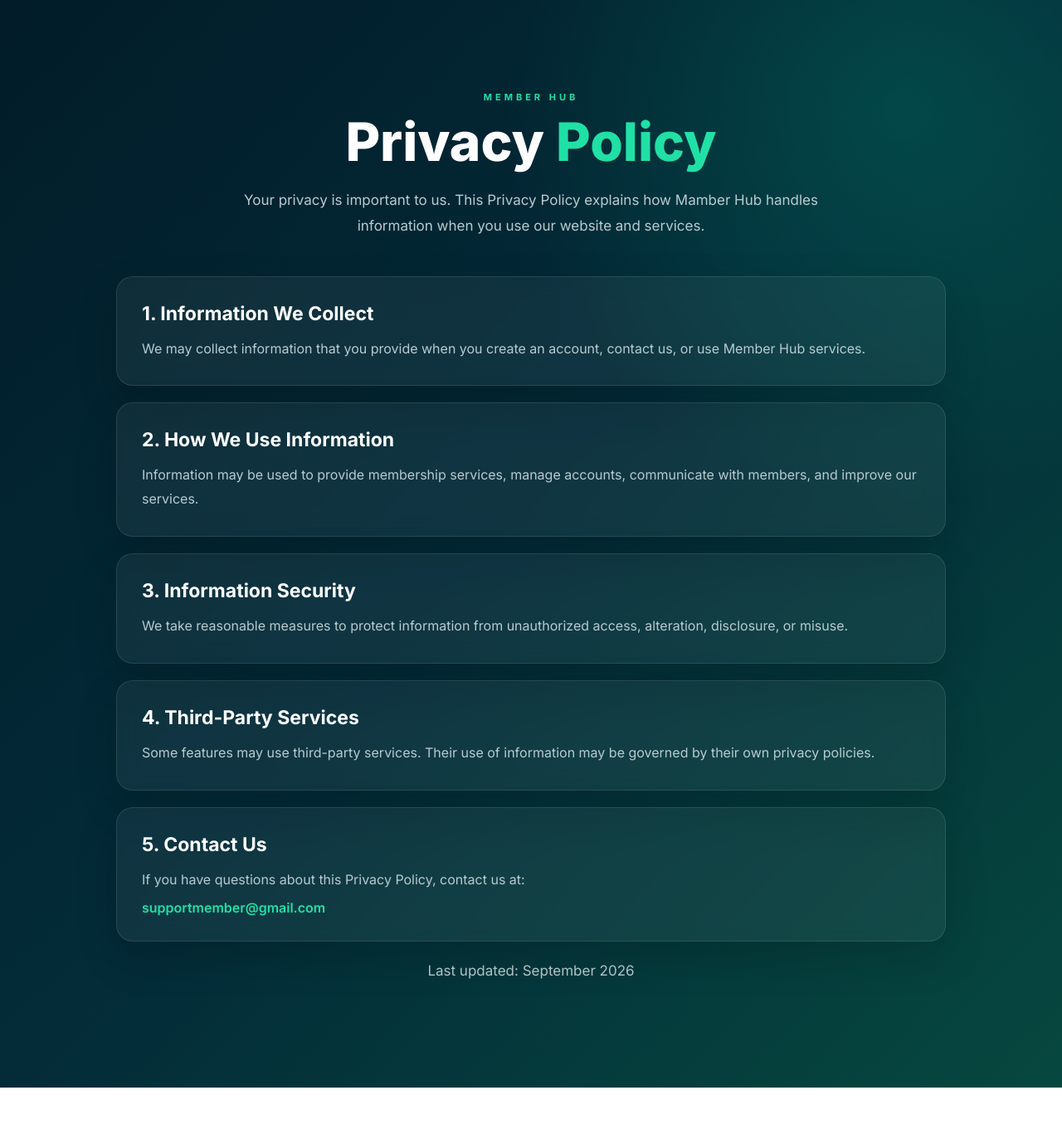
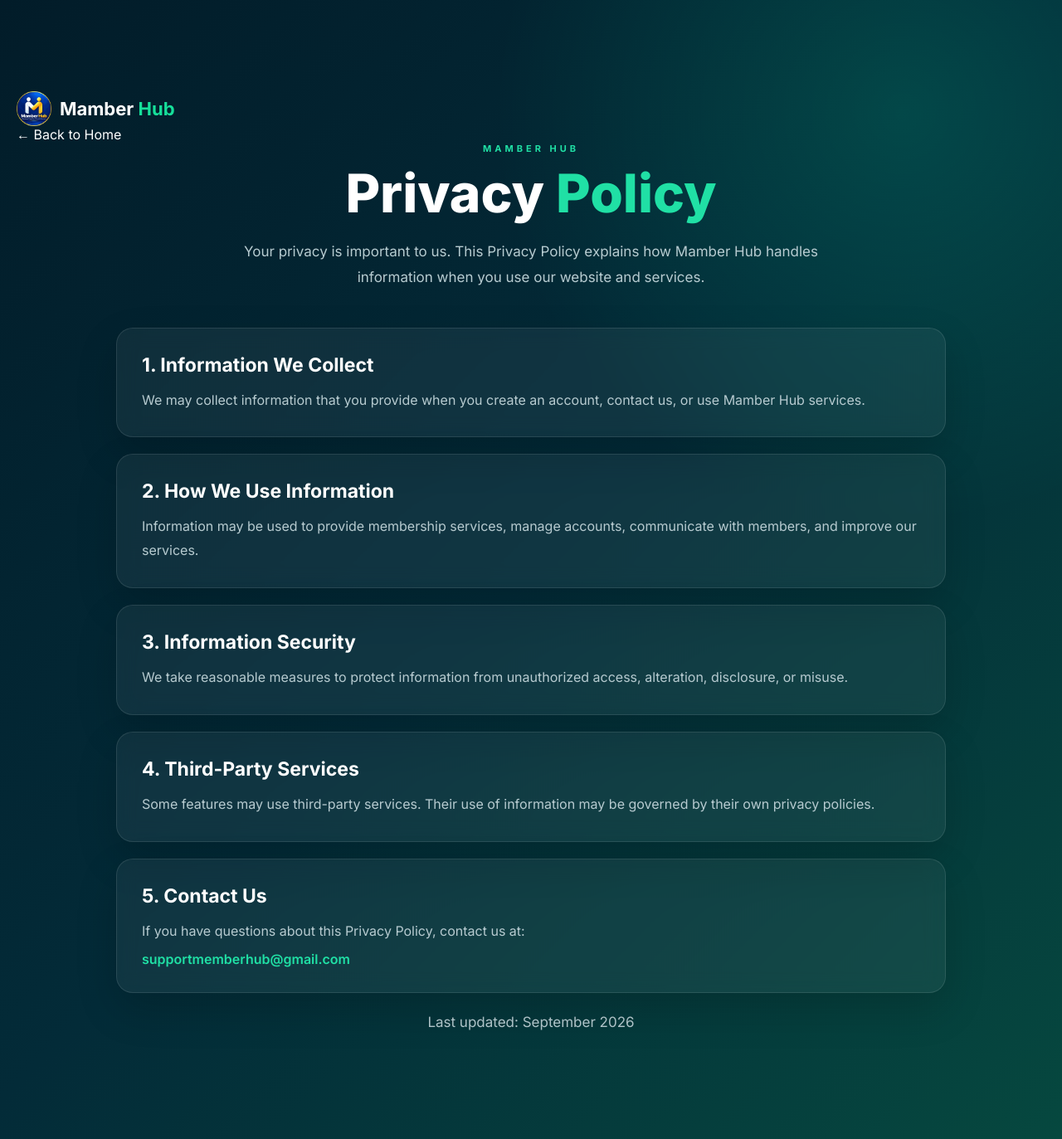
Before and after one commit to MemberHub1/mamber-hub-website, a React (Vite) app in the folder mamber-hub-website/: page /privacy-policy in a window 1280 px wide. Shown: the whole page at 83% size. Before the commit the page ends 1311 px from the top, so only its background shows below. Built offline with nearby package versions, Linux system fonts and the light colour scheme.

Commit message:
Fix support email, brand name, contact form and add back-to-home bar

```diff
--- a/mamber-hub-website/src/pages/AboutUs.jsx
+++ b/mamber-hub-website/src/pages/AboutUs.jsx
@@ -1,10 +1,12 @@
 import React from "react";
+import PageTopBar from "./PageTopBar";
 
 function AboutUs() {
   return (
     <div className="contact-page">
+      <PageTopBar />
       <div className="contact-container">
-        <p className="eyebrow">ABOUT MEMBER HUB</p>
+        <p className="eyebrow">ABOUT MAMBER HUB</p>
 
         <h1>About <span>Us</span></h1>
 
@@ -45,8 +47,8 @@
             to assist you.
           </p>
 
-          <a href="mailto:supportmember@gmail.com">
-            supportmember@gmail.com
+          <a href="mailto:supportmemberhub@gmail.com">
+            supportmemberhub@gmail.com
           </a>
         </div>
       </div>
--- a/mamber-hub-website/src/pages/ContactUs.jsx
+++ b/mamber-hub-website/src/pages/ContactUs.jsx
@@ -1,13 +1,26 @@
 import React from "react";
+import PageTopBar from "./PageTopBar";
+import { SOCIAL_LINKS, SUPPORT_EMAIL, SUPPORT_PHONE, WHATSAPP_URL } from "../links";
 
 function ContactUs() {
+  const [form, setForm] = React.useState({ name: "", email: "", message: "" });
+  const update = (key) => (e) => setForm({ ...form, [key]: e.target.value });
+
+  const sendMessage = (e) => {
+    e.preventDefault();
+    const subject = encodeURIComponent(`Mamber Hub enquiry from ${form.name || "website visitor"}`);
+    const body = encodeURIComponent(`${form.message}\n\nName: ${form.name}\nEmail: ${form.email}`);
+    window.location.href = `mailto:${SUPPORT_EMAIL}?subject=${subject}&body=${body}`;
+  };
+
   return (
     <div className="contact-page">
+      <PageTopBar />
       <div className="contact-container">
         <h1>Contact Us</h1>
 
         <p className="contact-intro">
-          Have a question or need help? Contact the Member Hub support team.
+          Have a question or need help? Contact the Mamber Hub support team.
         </p>
 
         <div className="contact-card">
@@ -15,41 +28,40 @@
 
           <div className="contact-item">
             <strong>Email</strong>
-            <a href="mailto:supportmember@gmail.com">
-              supportmember@gmail.com
-            </a>
+            <a href={`mailto:${SUPPORT_EMAIL}`}>{SUPPORT_EMAIL}</a>
           </div>
 
           <div className="contact-item">
             <strong>Phone</strong>
-            <a href="tel:+92 318 7630194">
-              +92 318 7630194
-            </a>
+            <a href={`tel:${SUPPORT_PHONE}`}>+92 318 7630194</a>
+          </div>
+
+          <div className="contact-item">
+            <strong>WhatsApp</strong>
+            <a href={WHATSAPP_URL} target="_blank" rel="noreferrer">Chat on WhatsApp</a>
+          </div>
+
+          <div className="contact-item">
+            <strong>Follow Us</strong>
+            <span className="contact-socials">
+              {SOCIAL_LINKS.map(({ key, label, href }) => (
+                <a key={key} href={href} target="_blank" rel="noreferrer">{label}</a>
+              ))}
+            </span>
           </div>
         </div>
 
-        <div className="contact-form">
+        <form className="contact-form" onSubmit={sendMessage}>
           <h2>Send Us a Message</h2>
 
-          <input
-            type="text"
-            placeholder="Your Name"
-          />
+          <input type="text" placeholder="Your Name" value={form.name} onChange={update("name")} required />
 
-          <input
-            type="email"
-            placeholder="Your Email"
-          />
+          <input type="email" placeholder="Your Email" value={form.email} onChange={update("email")} required />
 
-          <textarea
-            placeholder="Write your message..."
-            rows="6"
-          ></textarea>
+          <textarea placeholder="Write your message..." rows="6" value={form.message} onChange={update("message")} required></textarea>
 
-          <button type="button">
-            Send Message
-          </button>
-        </div>
+          <button type="submit">Send Message</button>
+        </form>
       </div>
     </div>
   );
--- /dev/null
+++ b/mamber-hub-website/src/pages/PageTopBar.jsx
@@ -0,0 +1,18 @@
+import React from "react";
+import { Link } from "react-router-dom";
+
+function PageTopBar() {
+  return (
+    <div className="page-topbar">
+      <Link to="/" className="brand">
+        <img className="brand-logo" src="/assets/mamber-hub-logo.png" alt="Mamber Hub logo" />
+        <span>
+          <strong>Mamber <em>Hub</em></strong>
+        </span>
+      </Link>
+      <Link to="/" className="back-home">← Back to Home</Link>
+    </div>
+  );
+}
+
+export default PageTopBar;
--- a/mamber-hub-website/src/pages/PrivacyPolicy.jsx
+++ b/mamber-hub-website/src/pages/PrivacyPolicy.jsx
@@ -1,10 +1,12 @@
 import React from "react";
+import PageTopBar from "./PageTopBar";
 
 function PrivacyPolicy() {
   return (
     <div className="contact-page">
+      <PageTopBar />
       <div className="contact-container">
-        <p className="eyebrow">MEMBER HUB</p>
+        <p className="eyebrow">MAMBER HUB</p>
 
         <h1>Privacy <span>Policy</span></h1>
 
@@ -18,7 +20,7 @@
           <h2>1. Information We Collect</h2>
           <p>
             We may collect information that you provide when you create
-            an account, contact us, or use Member Hub services.
+            an account, contact us, or use Mamber Hub services.
           </p>
         </div>
 
@@ -54,8 +56,8 @@
             at:
           </p>
 
-          <a href="mailto:supportmember@gmail.com">
-            supportmember@gmail.com
+          <a href="mailto:supportmemberhub@gmail.com">
+            supportmemberhub@gmail.com
           </a>
         </div>
 
--- a/mamber-hub-website/src/pages/TermsConditions.jsx
+++ b/mamber-hub-website/src/pages/TermsConditions.jsx
@@ -1,10 +1,12 @@
 import React from "react";
+import PageTopBar from "./PageTopBar";
 
 function TermsConditions() {
   return (
     <div className="contact-page">
+      <PageTopBar />
       <div className="contact-container">
-        <p className="eyebrow">MEMBER HUB</p>
+        <p className="eyebrow">MAMBER HUB</p>
 
         <h1>Terms & <span>Conditions</span></h1>
 
@@ -60,8 +62,8 @@
             For questions about these Terms & Conditions, contact us at:
           </p>
 
-          <a href="mailto:supportmember@gmail.com">
-            supportmember@gmail.com
+          <a href="mailto:supportmemberhub@gmail.com">
+            supportmemberhub@gmail.com
           </a>
         </div>
 
```
